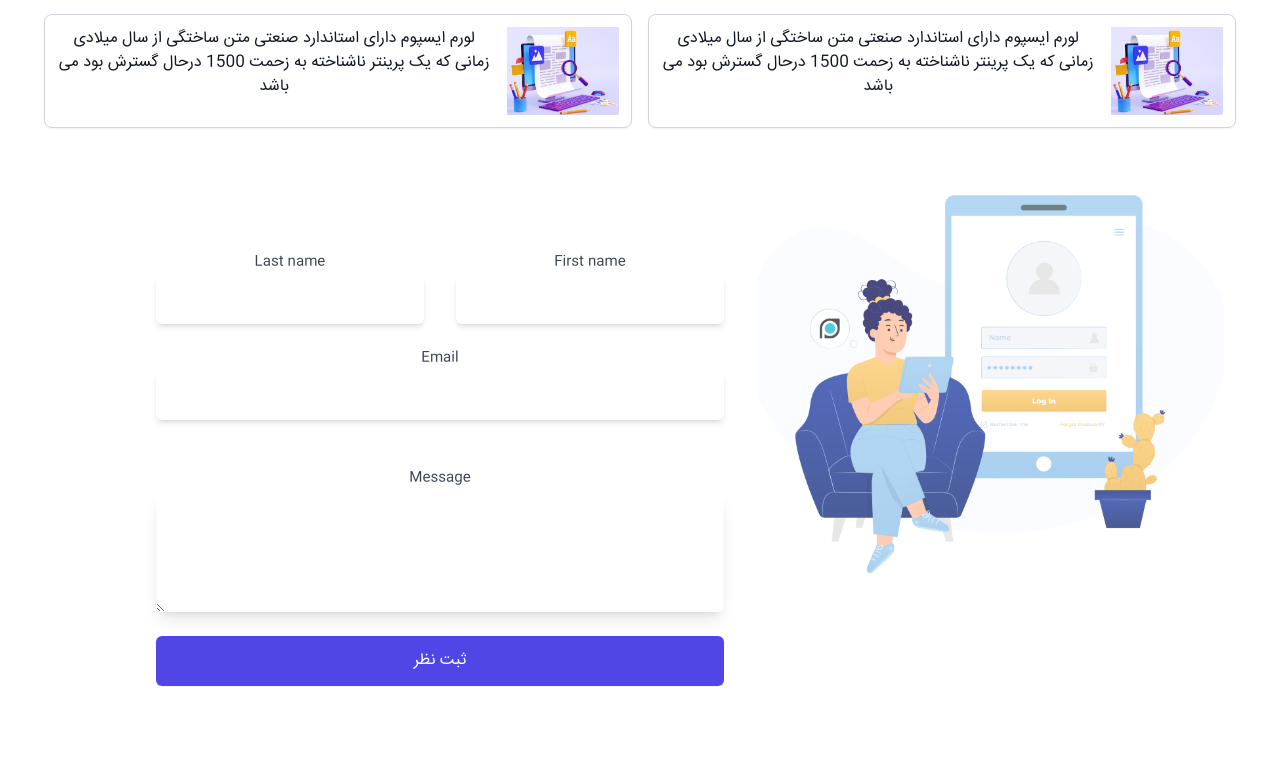
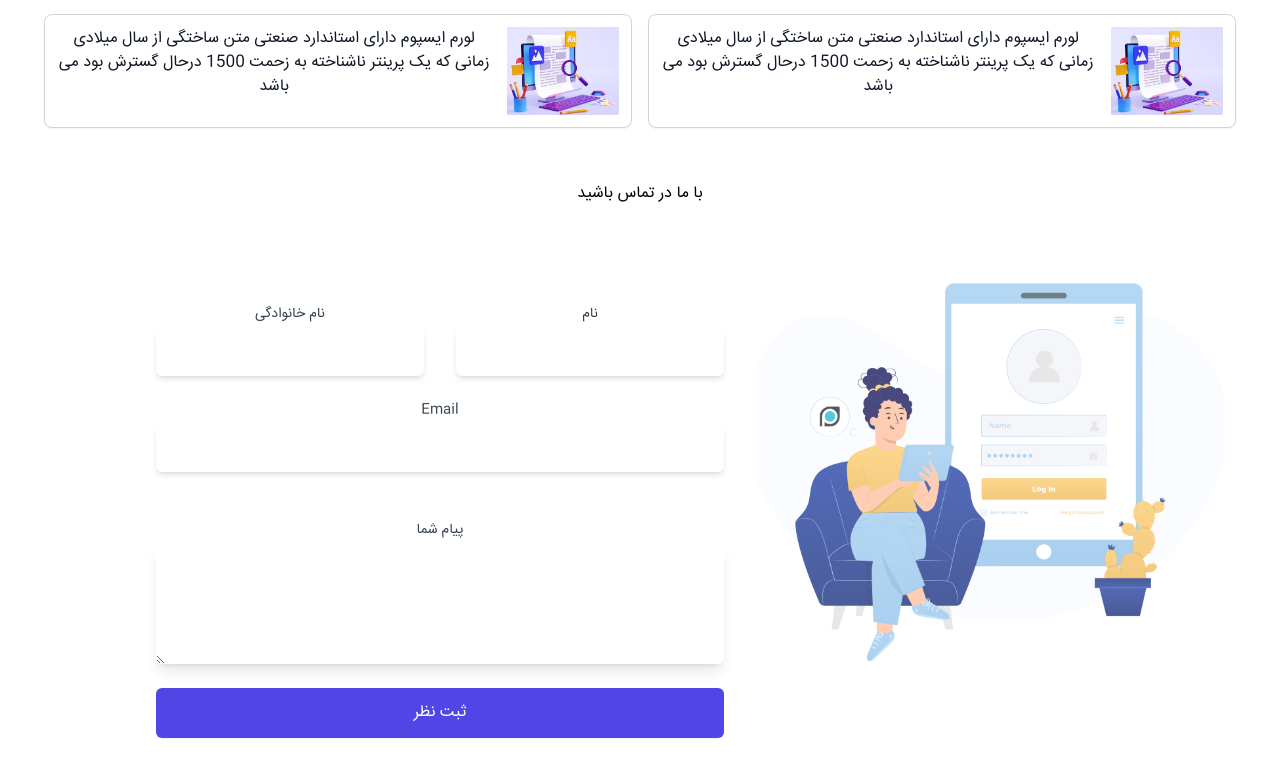
Before and after one commit to academy-react/TechArt, a React (Vite) app: page / in a window 1280 px wide. Shown: the part 2099-2875 px from the top of the page. Built offline with nearby package versions, Linux system fonts and the light colour scheme.

Commit message:
Contact form design

```diff
--- a/src/components/Landing/ContactSection.jsx
+++ b/src/components/Landing/ContactSection.jsx
@@ -4,9 +4,12 @@ import ContactForm from "../common/ContactForm";
 function ContactSection() {
   return (
     <main className="relative bg-white">
+      <div className="mt-10 leading-3	font-semibold	">
+        <h2>با ما در تماس باشید</h2>
+      </div>
       <div className=" container mx-auto  lg:grid lg:grid-cols-12 lg:gap-x-8 lg:px-8 ">
         <div className="relative lg:col-span-5 	 lg:-mr-8 xl:inset-0 xl:left-1/2 xl:mr-0 lg:transition ease-in-out lg:delay-150">
-          <img className="w-auto	 h-auto lg:mt-11	" src={image} alt="" />
+          <img className="w-auto	 h-auto lg:mt-20	" src={image} alt="" />
         </div>
         <div className=" pt-5 pb-24 sm:pb-32 flex-1 lg:col-span-7 lg:px-0 lg:pt-20 lg:pb-56 xl:col-span-6  ">
           <ContactForm />
--- a/src/components/common/ContactForm.jsx
+++ b/src/components/common/ContactForm.jsx
@@ -31,7 +31,7 @@ export default function ContactForm() {
               htmlFor="first-name"
               className="block text-sm font-medium text-gray-700"
             >
-              First name
+              نام
             </label>
             <div className="mt-1">
               <input
@@ -48,7 +48,7 @@ export default function ContactForm() {
               htmlFor="last-name"
               className="block text-sm font-medium text-gray-700"
             >
-              Last name
+              نام خانوادگی
             </label>
             <div className="mt-1">
               <input
@@ -131,7 +131,7 @@ export default function ContactForm() {
               htmlFor="message"
               className="block text-sm font-medium text-gray-700"
             >
-              Message
+              پیام شما
             </label>
             <div className="mt-1">
               <textarea
```
